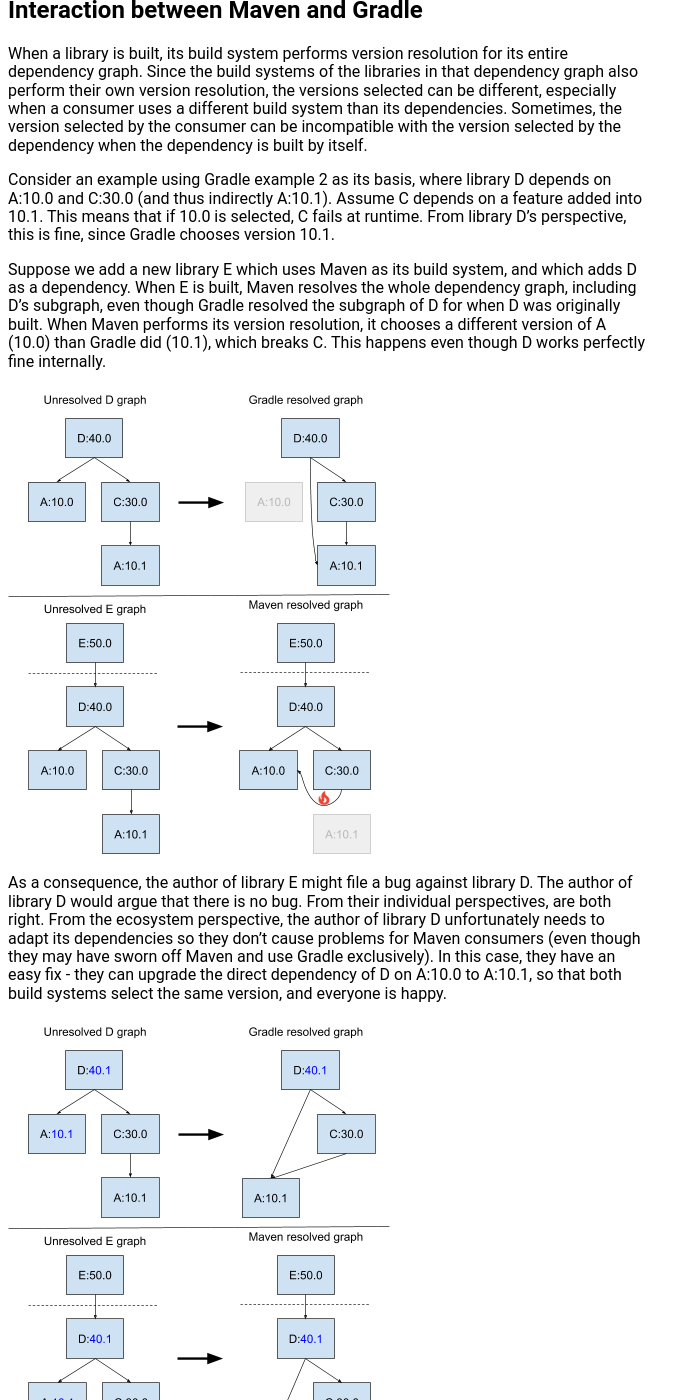
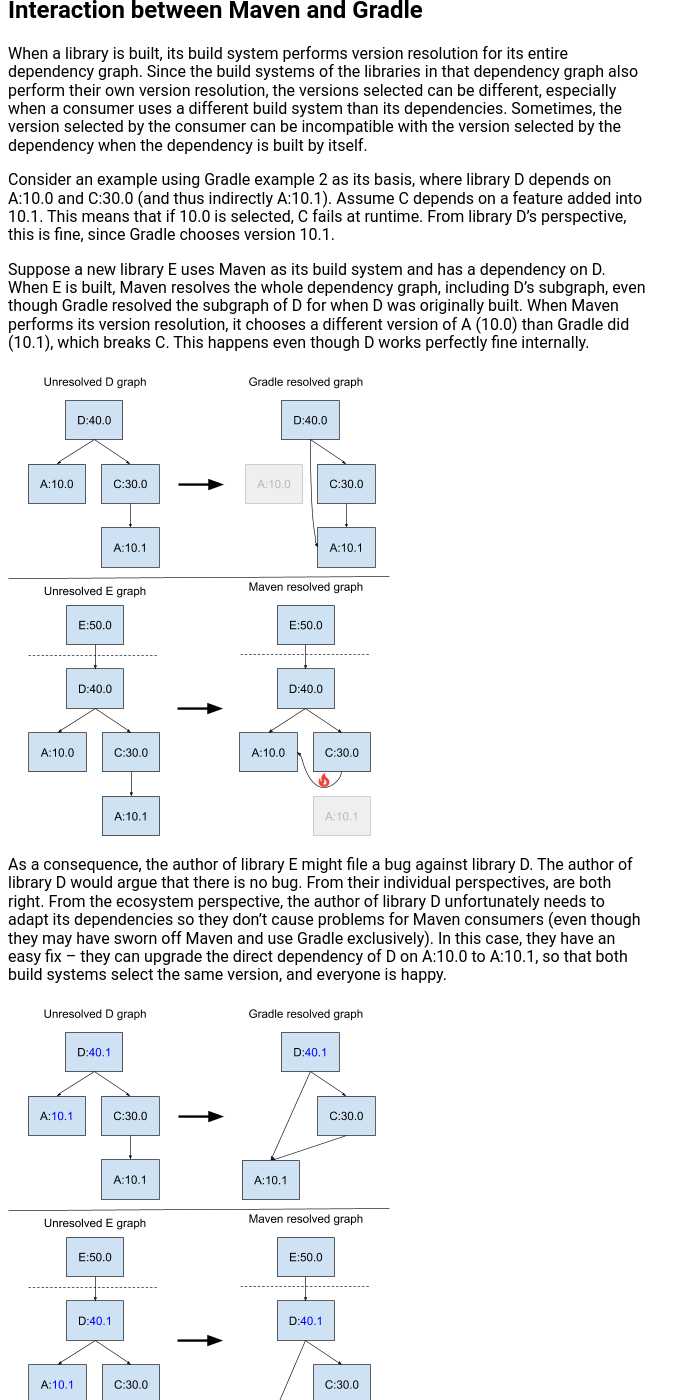
Before and after one commit to GoogleCloudPlatform/cloud-opensource-java, a Jekyll site: the page built from docs/how-does-version-resolution-work-in-maven-and-gradle.md, in a window 1280 px wide and 1400 px high, scrolled down 3126 px. Shown: the whole window, without its empty margins (0-700 px from the left). Built offline with Jekyll 4.4.1, drawn with Linux system fonts in a browser that asks for light colours; our own code applies the rules of GitHub Pages for plain Markdown files; some of the changed text lies outside the part shown.

Commit message:
PR feedback, fifth round

```diff
--- a/docs/how-does-version-resolution-work-in-maven-and-gradle.md
+++ b/docs/how-does-version-resolution-work-in-maven-and-gradle.md
@@ -103,21 +103,21 @@ on A:10.0 and C:30.0 (and thus indirectly A:10.1). Assume C depends on a feature
 added into 10.1. This means that if 10.0 is selected, C fails at runtime. From
 library D's perspective, this is fine, since Gradle chooses version 10.1.
 
-Suppose we add a new library E which uses Maven as its build system, and which
-adds D as a dependency. When E is built, Maven resolves the whole dependency
-graph, including D's subgraph, even though Gradle resolved the subgraph of D for
-when D was originally built. When Maven performs its version resolution,
-it chooses a different version of A (10.0) than Gradle did (10.1), which breaks
-C. This happens even though D works perfectly fine internally.
+Suppose a new library E uses Maven as its build system and has a dependency on
+D. When E is built, Maven resolves the whole dependency graph, including D's
+subgraph, even though Gradle resolved the subgraph of D for when D was
+originally built. When Maven performs its version resolution, it chooses a
+different version of A (10.0) than Gradle did (10.1), which breaks C. This
+happens even though D works perfectly fine internally.
 
-<img src="assets/images/ddc-resolution-08.png" alt="Gradle and maven disagreement">
+<img src="assets/images/ddc-resolution-08.png" alt="Gradle and Maven disagreement">
 
 As a consequence, the author of library E might file a bug against library
 D. The author of library D would argue that there is no bug. From their individual
 perspectives, are both right. From the ecosystem perspective, the author of
 library D unfortunately needs to adapt its dependencies so they don't cause
 problems for Maven consumers (even though they may have sworn off Maven and use
-Gradle exclusively). In this case, they have an easy fix - they can upgrade the
+Gradle exclusively). In this case, they have an easy fix – they can upgrade the
 direct dependency of D on A:10.0 to A:10.1, so that both build systems select
 the same version, and everyone is happy.
 
```
Also changed, not shown: other parts of docs/how-does-version-resolution-work-in-maven-and-gradle.md (+1 -1 lines).
